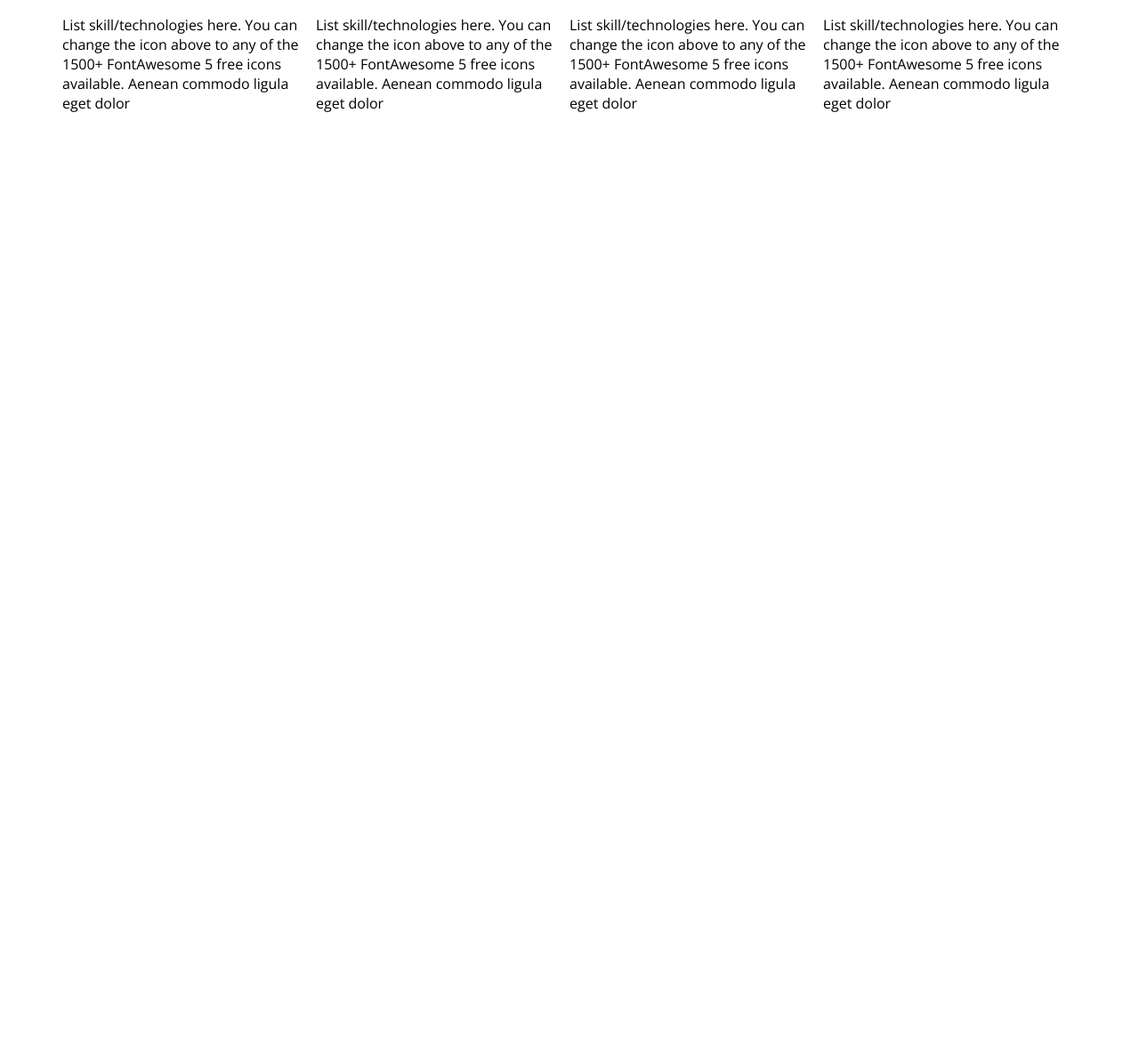
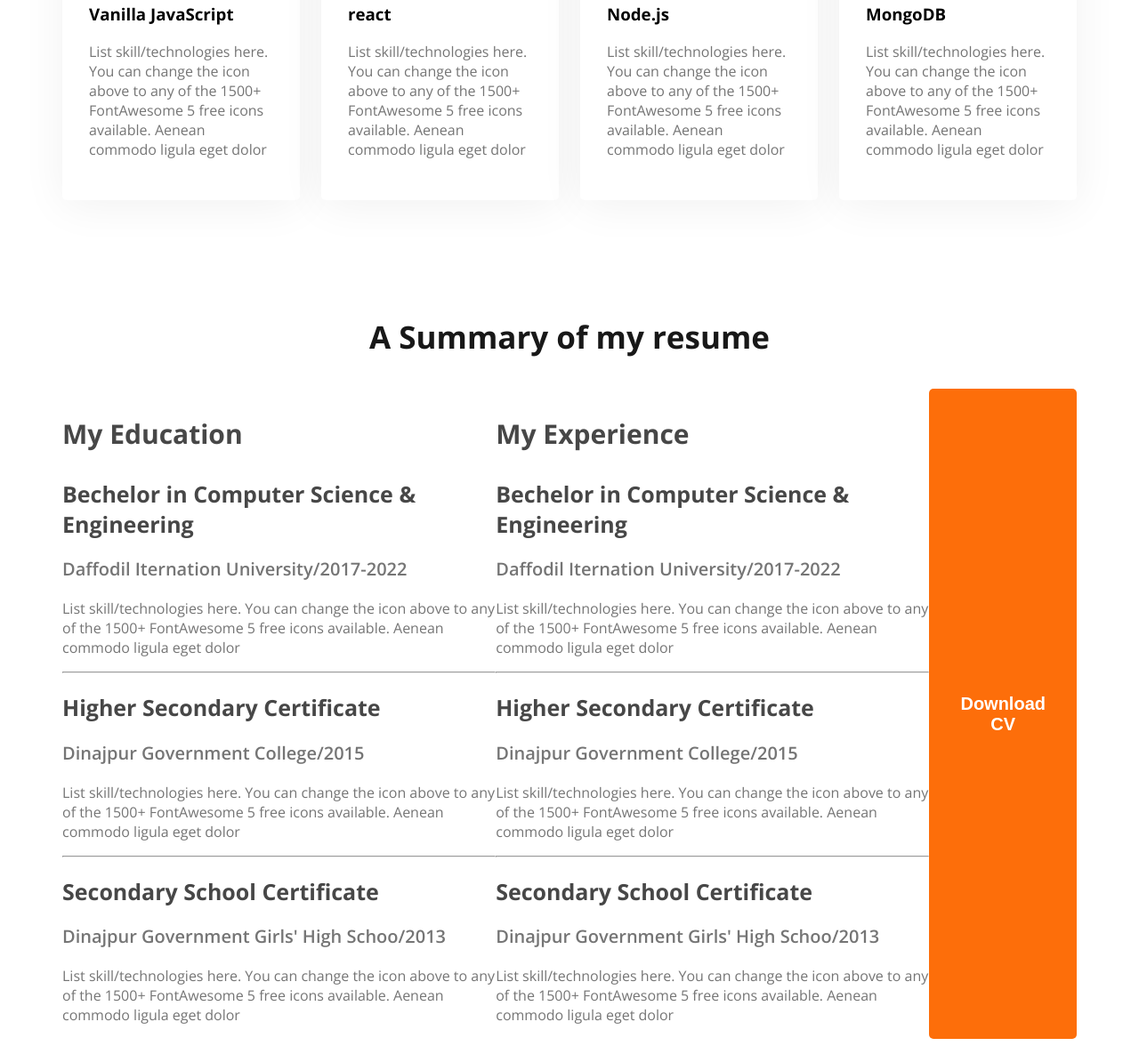
Before and after one commit to shanzida-rifa/Web-Devloper-Portfolio, a plain HTML site: page index.html in a window 1280 px wide. Shown: the part 2195-3371 px from the top of the page at 89% size. Before the commit the page ends 2346 px from the top, so only its background shows below. Drawn offline with nearby package versions, Linux system fonts and the light colour scheme.

Commit message:
added some resume

```diff
--- a/Styles.css/portfolio.css
+++ b/Styles.css/portfolio.css
@@ -101,6 +101,10 @@ main {
     margin: 0 auto;
 }
 
+main section {
+    margin-top: 130px;
+}
+
 /* about section styles */
 .about {
     border-radius: 10px;
@@ -157,4 +161,50 @@ main {
 
 .skill-container {
     display: flex;
+    gap: 24px;
 }
+
+.skill {
+    border-radius: 5px;
+    box-shadow: 0px 6px 50px 0px rgba(0, 0, 0, 0.06);
+    background: rgb(255, 255, 255);
+    padding: 30px;
+
+}
+
+.skill-description {
+    color: rgb(117, 117, 117);
+    font-size: 16px;
+    font-weight: 400;
+    text-align: left;
+}
+
+/* resume section styles */
+.resume-container {
+    display: flex;
+    justify-content: space-around;
+}
+
+.resume-title {
+    color: rgb(71, 71, 71);
+    font-size: 30px;
+    font-weight: 700;
+}
+
+.resume-item-title {
+    color: rgb(71, 71, 71);
+    font-size: 25px;
+    font-weight: 700;
+}
+
+.resume-item-institute {
+    color: rgb(117, 117, 117);
+    font-size: 20px;
+    font-weight: 600;
+}
+
+.resume-description {
+    color: rgb(117, 117, 117);
+    font-size: 16px;
+    font-weight: 400;
+}
--- a/index.html
+++ b/index.html
@@ -102,6 +102,61 @@
                 </div>
             </div>
         </section>
+        <section>
+            <h3 class="section-title">A Summary of my resume</h3>
+            <div class="resume-container">
+                <div class="resume-column">
+                    <h3 class="resume-title">My Education
+                    </h3>
+                    <div class="resume-item">
+                        <h2 class="resume-item-title">Bechelor in Computer Science & Engineering</h2>
+                        <h3 class="resume-item-institute">Daffodil Iternation University/2017-2022</h3>
+                        <p class="resume-description">List skill/technologies here. You can change the icon above to any
+                            of the 1500+ FontAwesome 5 free icons available. Aenean commodo ligula eget dolor</p>
+                    </div>
+                    <hr>
+                    <div class="resume-item">
+                        <h2 class="resume-item-title">Higher Secondary Certificate</h2>
+                        <h3 class="resume-item-institute">Dinajpur Government College/2015</h3>
+                        <p class="resume-description">List skill/technologies here. You can change the icon above to any
+                            of the 1500+ FontAwesome 5 free icons available. Aenean commodo ligula eget dolor</p>
+                    </div>
+                    <hr>
+                    <div class="resume-item">
+                        <h2 class="resume-item-title">Secondary School Certificate </h2>
+                        <h3 class="resume-item-institute">Dinajpur Government Girls' High Schoo/2013</h3>
+                        <p class="resume-description">List skill/technologies here. You can change the icon above to any
+                            of the 1500+ FontAwesome 5 free icons available. Aenean commodo ligula eget dolor</p>
+                    </div>
+                </div>
+                <div class="resume-column">
+                    <h3 class="resume-title">
+                        My Experience
+                    </h3>
+                    <div class="resume-item">
+                        <h2 class="resume-item-title">Bechelor in Computer Science & Engineering</h2>
+                        <h3 class="resume-item-institute">Daffodil Iternation University/2017-2022</h3>
+                        <p class="resume-description">List skill/technologies here. You can change the icon above to any
+                            of the 1500+ FontAwesome 5 free icons available. Aenean commodo ligula eget dolor</p>
+                    </div>
+                    <hr>
+                    <div class="resume-item">
+                        <h2 class="resume-item-title">Higher Secondary Certificate</h2>
+                        <h3 class="resume-item-institute">Dinajpur Government College/2015</h3>
+                        <p class="resume-description">List skill/technologies here. You can change the icon above to any
+                            of the 1500+ FontAwesome 5 free icons available. Aenean commodo ligula eget dolor</p>
+                    </div>
+                    <hr>
+                    <div class="resume-item">
+                        <h2 class="resume-item-title">Secondary School Certificate </h2>
+                        <h3 class="resume-item-institute">Dinajpur Government Girls' High Schoo/2013</h3>
+                        <p class="resume-description">List skill/technologies here. You can change the icon above to any
+                            of the 1500+ FontAwesome 5 free icons available. Aenean commodo ligula eget dolor</p>
+                    </div>
+                </div>
+                <button class="btn-primary">Download CV</button>
+            </div>
+        </section>
     </main>
     <footer>
 
```
